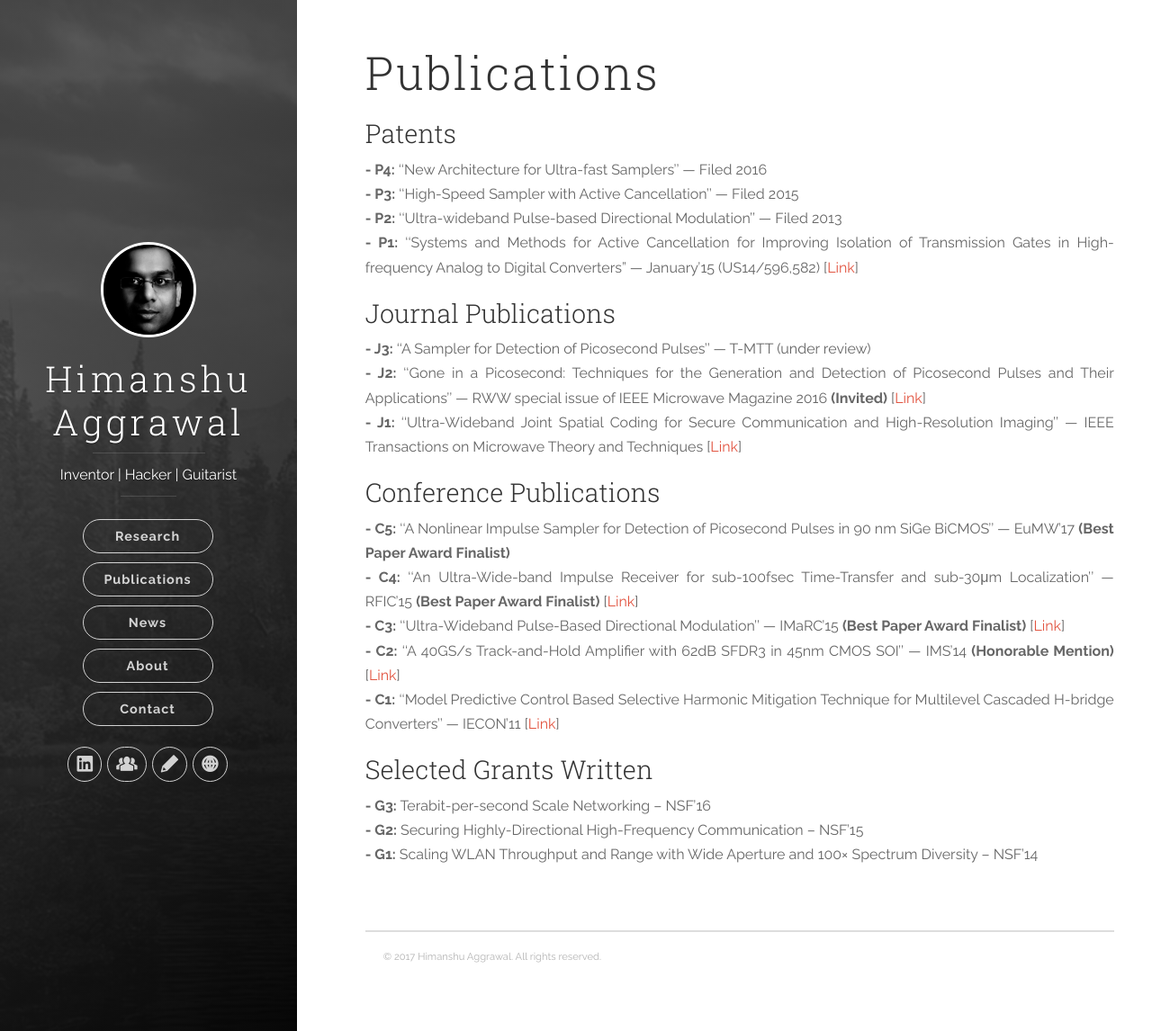
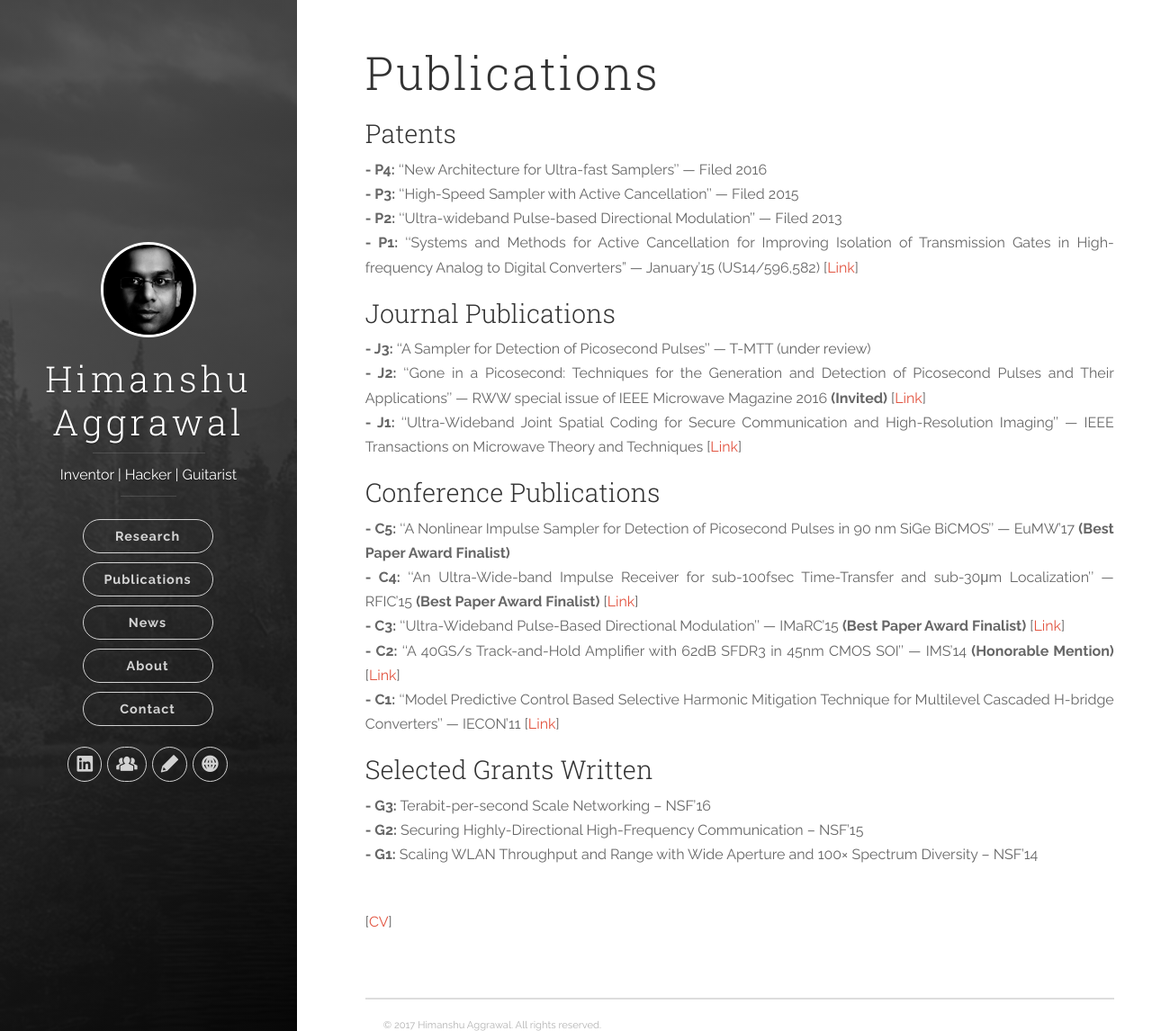
Before and after one commit to ahimanshu13/ahimanshu13.github.io, a Jekyll site: the page built from publications/index.md, in a window 1280 px wide and 1146 px high. Shown: the whole window at 90% size. Built offline with Jekyll 4.4.1, drawn with Linux system fonts in a browser that asks for light colours; nearby versions of some CDN libraries.

Commit message:
Added CV

```diff
--- a/publications/index.md
+++ b/publications/index.md
@@ -32,3 +32,7 @@ published: true
 **- G3:** Terabit-per-second Scale Networking -- NSF’16<br>
 **- G2:** Securing Highly-Directional High-Frequency Communication -- NSF’15<br>
 **- G1:** Scaling WLAN Throughput and Range with Wide Aperture and 100× Spectrum Diversity -- NSF’14<br>
+
+<br>
+ [[CV](http://himanshua.com/Documents/Resume.pdf){:target="_blank"}]
+ <br>
```
